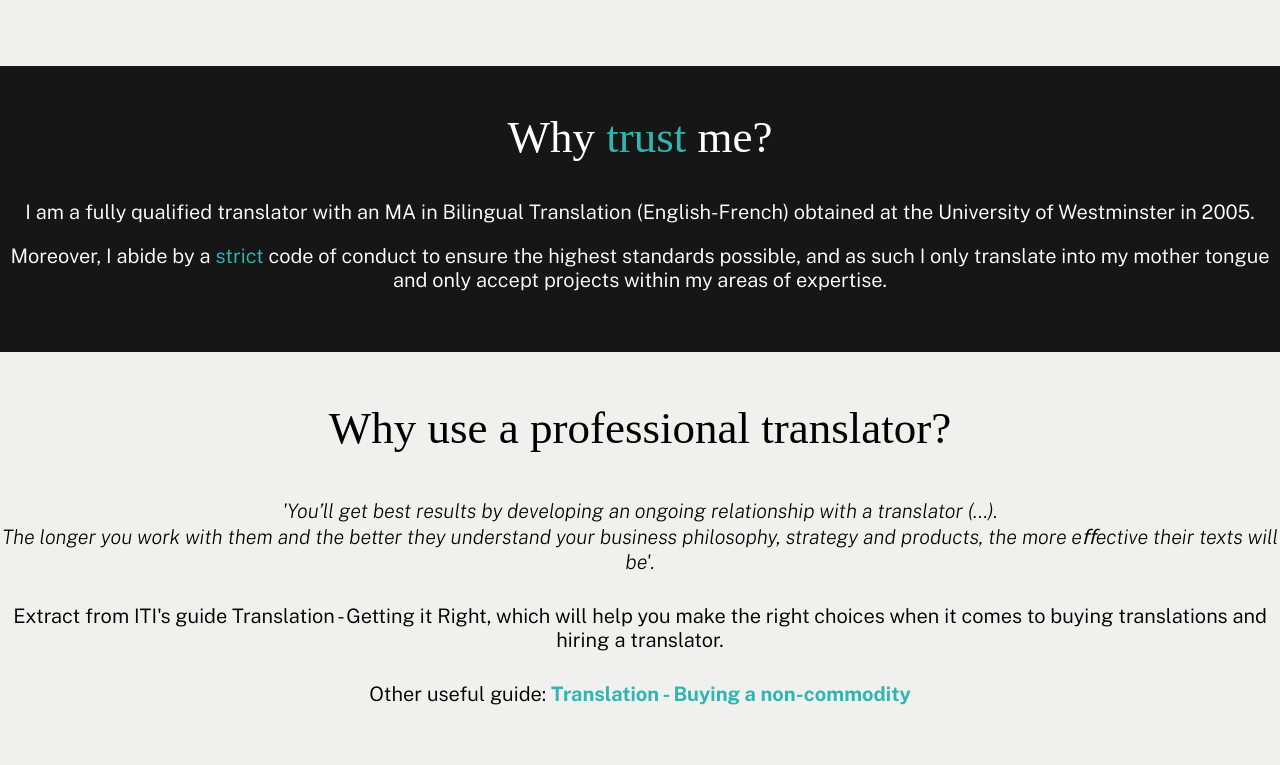
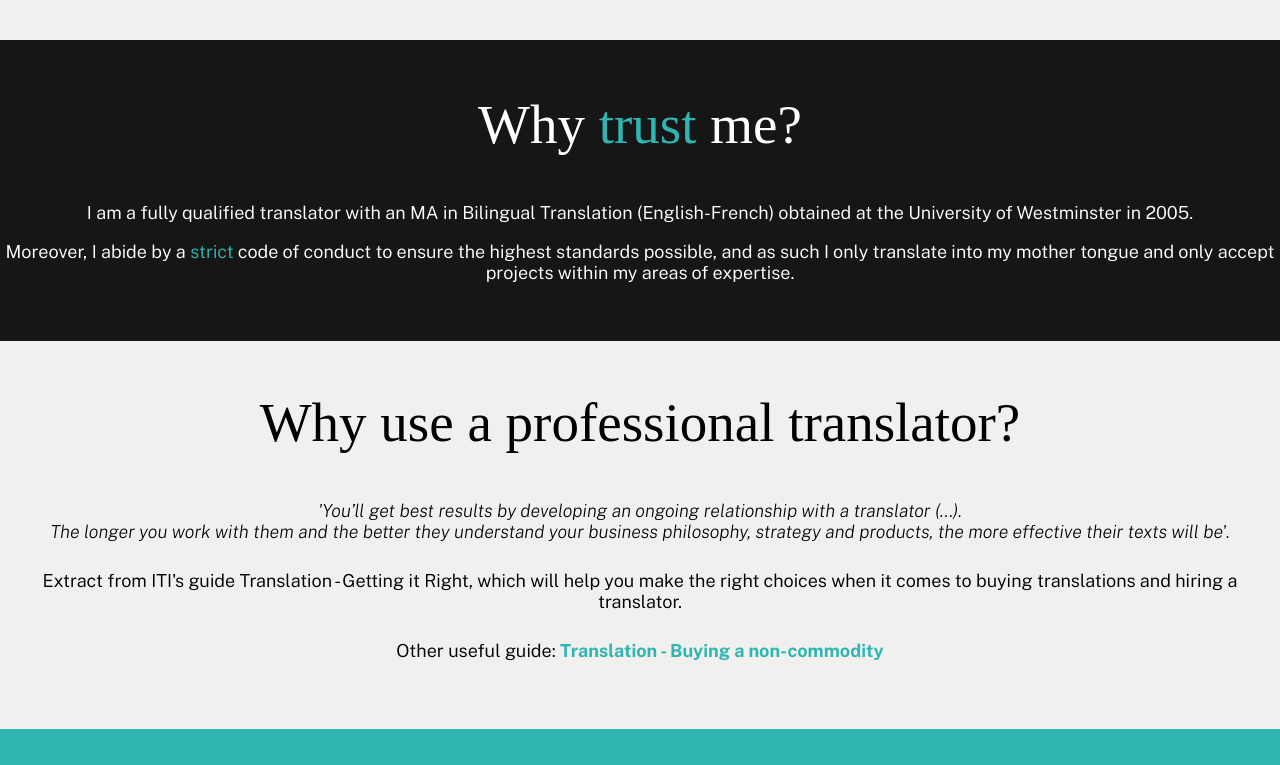
Before and after one commit to SelimMS/mseguintranslations, a plain HTML site: page index.html in a window 1280 px wide. Shown: the part 1095-1860 px from the top of the page. Drawn offline with nearby package versions, Linux system fonts and the light colour scheme; a web font is replaced by a local one.

Commit message:
weird text change

```diff
--- a/index.html
+++ b/index.html
@@ -45,9 +45,9 @@
     </div>
 
     <div class="quote">
-        <h3>Why use a professional translator?</h3>
+        <h2>Why use a professional translator?</h2>
         <p><em>'You’ll get best results by developing an ongoing relationship with a translator (...).<br>
-        The longer you work with them and the better they understand your business philosophy, strategy and products, the more eﬀective their texts will be'.</em></p>
+        The longer you work with them and the better they understand your business philosophy, strategy and products, the more effective their texts will be'.</em></p>
         <p>Extract from ITI's guide Translation - Getting it Right, which will help you make the right choices when it comes to buying translations and hiring a translator.</p>
         <p>Other useful guide:  <a href="https://atanet.org/wp-content/uploads/2020/06/translation_buying_guide.pdf" target="_blank">Translation - Buying a non-commodity</a></p>
     </div>
--- a/resources/css/index.css
+++ b/resources/css/index.css
@@ -118,7 +118,7 @@ h1 {
 }
 
 .about-me p{
-    font-size: 20px;
+    font-size: 18px;
 }
 .about-me a{
     color:rgb(47, 182, 178);
@@ -160,7 +160,7 @@ h1 {
 .trust h2{
     font-family: "Frank Ruhl Libre", serif;
     font-weight: 350;
-    font-size: 45px;
+    font-size: 55px;
 }
 
 .trust span{
@@ -168,7 +168,7 @@ h1 {
 }
 
 .trust p{
-    font-size: 20px;
+    font-size: 18px;
     font-weight: 350;
 }
 .quote {
@@ -178,14 +178,14 @@ h1 {
     padding-bottom: 40px;
 }
 
-.quote h3{
+.quote h2{
     font-family: "Frank Ruhl Libre", serif;
     font-weight: 350;
-    font-size: 45px;
+    font-size: 55px;
 }
 
 .quote p{
-    font-size: 20px;
+    font-size: 18px;
     font-weight: 350;
     padding-bottom: 10px;
 }
```
